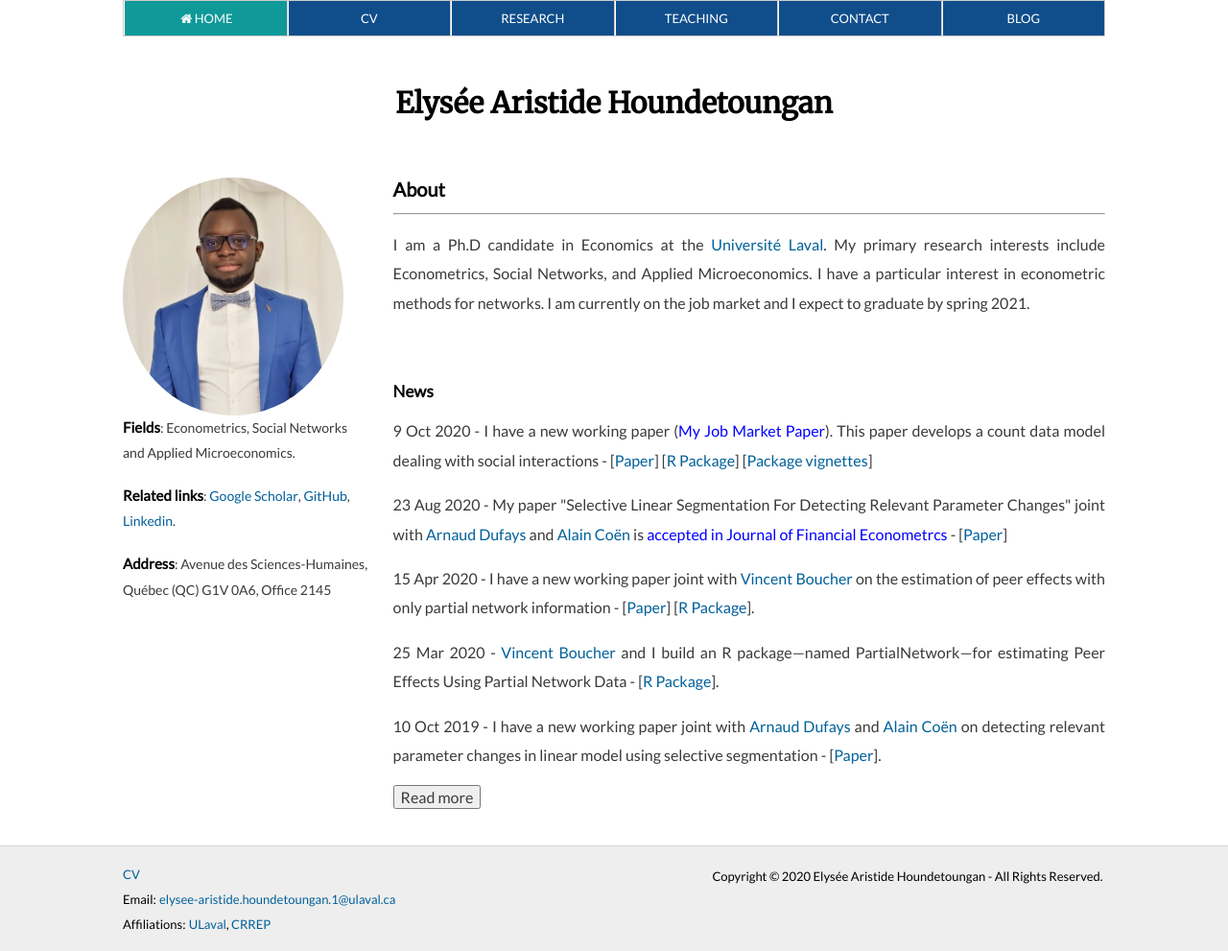
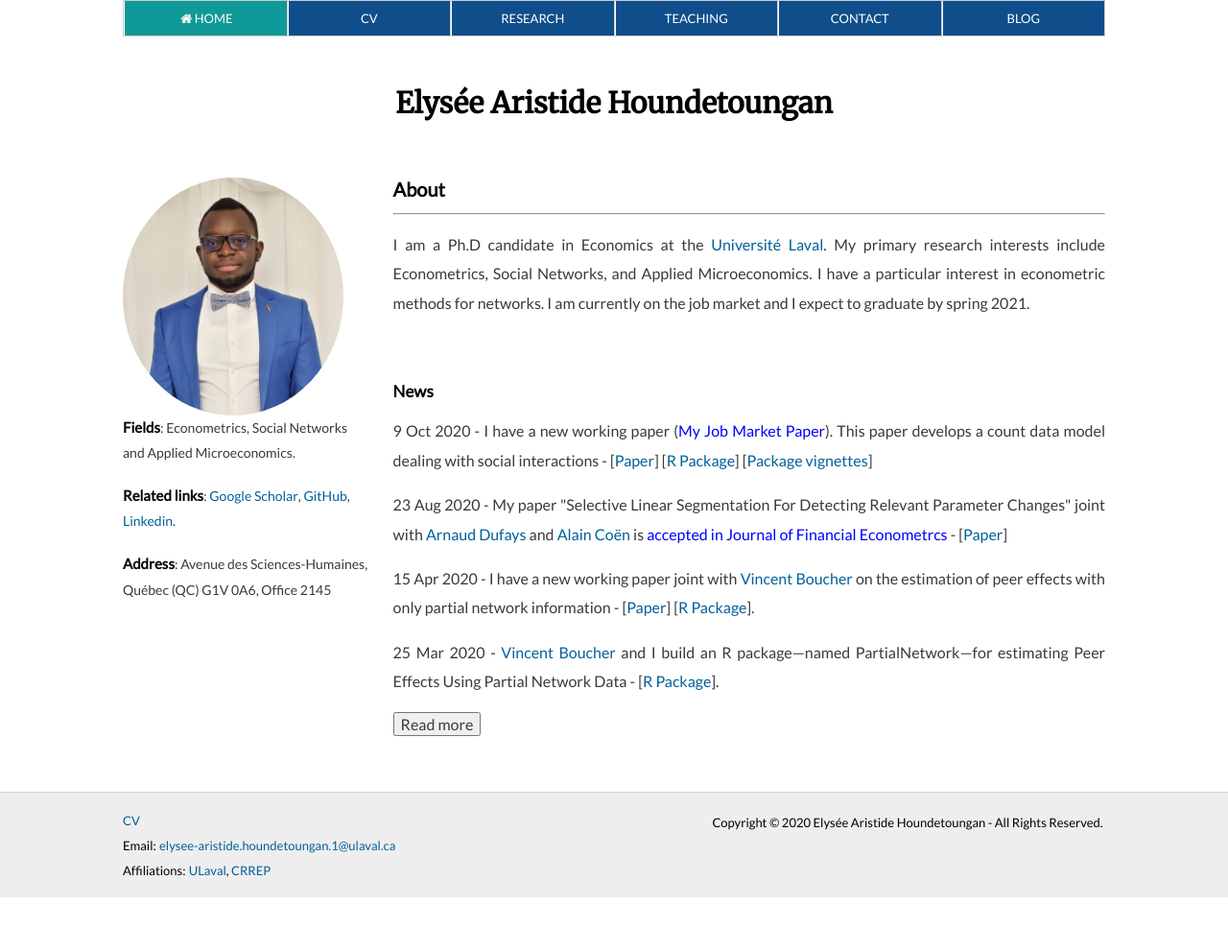
Before and after one commit to ahoundetoungan/ahoundetoungan.github.io, a Jekyll site: the page built from index.html, in a window 1280 px wide. Shown: the whole page at 96% size. Built offline with Jekyll 4.4.1, drawn with Linux system fonts in a browser that asks for light colours; some web fonts are replaced; after the commit the page ends 935 px from its top, so only the background shows below that.

Commit message:
New paper

```diff
--- a/index.html
+++ b/index.html
@@ -37,8 +37,8 @@ $(document).ready(function() {
        <span style="color: blue;">accepted in Journal of Financial Econometrcs</span> - [<a href="https://papers.ssrn.com/sol3/papers.cfm?abstract_id=3461554" target="_blank">Paper</a>]</p>
     <p align="justify">15 Apr 2020 - I have a new working paper joint with <a href="https://www.vincentbouchereconomist.com/" target="_blank">Vincent Boucher</a> on the estimation of peer effects with only partial network information - [<a href="https://ahoundetoungan.com/files/Papers/partial_network.pdf" target="_blank">Paper</a>] [<a href=https://github.com/ahoundetoungan/PartialNetwork target="_blank">R Package</a>].</p>
     <p align="justify">25 Mar 2020 - <a href="https://www.vincentbouchereconomist.com/" target="_blank">Vincent Boucher</a> and I build an R package—named PartialNetwork—for estimating Peer Effects Using Partial Network Data - [<a href=https://github.com/ahoundetoungan/PartialNetwork target="_blank">R Package</a>].</p>
-    <p align="justify">10 Oct 2019 - I have a new working paper joint with <a href="https://arnauddufays.com/ target="_blank"">Arnaud Dufays</a> and <a href="https://professeurs.uqam.ca/professeur/coen.alain/" target="_blank">Alain Coën</a> on detecting relevant parameter changes in linear model using selective segmentation - [<a href="https://papers.ssrn.com/sol3/papers.cfm?abstract_id=3461554" target="_blank">Paper</a>].</p>
     <span id="dots"></span><span id="more">
+      <p align="justify">10 Oct 2019 - I have a new working paper joint with <a href="https://arnauddufays.com/ target="_blank"">Arnaud Dufays</a> and <a href="https://professeurs.uqam.ca/professeur/coen.alain/" target="_blank">Alain Coën</a> on detecting relevant parameter changes in linear model using selective segmentation - [<a href="https://papers.ssrn.com/sol3/papers.cfm?abstract_id=3461554" target="_blank">Paper</a>].</p>
       <p align="justify">24 Apr 2019 - I will present one of my R packages at R Quebec 2019.</p>
       <p align="justify">21 Mar 2019 - One of my thesis papers is selected to be presented at the 53rd Annual Conference of the Canadian Economics Association.</p>
       <p align="justify">04 Mar 2019 - One of my thesis papers is selected to be presented at the 59e congrès de la Société canadienne de science économique. </p>
```
